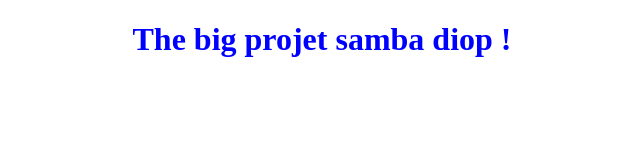
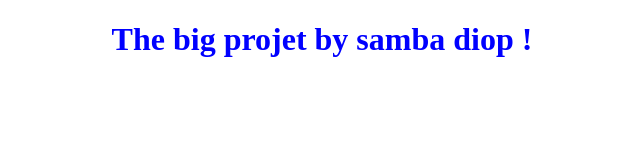
Before and after one commit to ssambadi/privateProjet, a plain HTML site: page test.html in a window 1280 px wide. Shown: the whole page, without its empty margins (318-958 px from the left). Drawn offline with Linux system fonts and the light colour scheme.

Commit message:
the first in the branch diopsamba

```diff
--- a/test.html
+++ b/test.html
@@ -7,6 +7,6 @@
     <title>the Hello Word File</title>
 </head>
 <body>
-    <h1 style="color: blue;text-align: center;">The big projet samba diop !</h1>
+    <h1 style="color: blue;text-align: center;">The big projet by samba diop !</h1>
 </body>
 </html>
```
